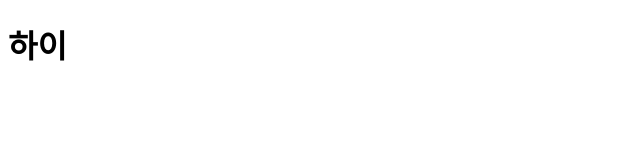
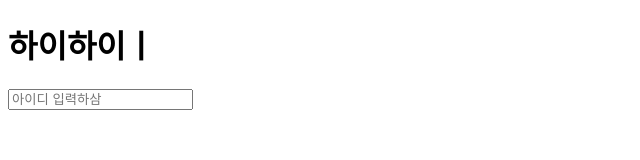
Before and after one commit to YeonJinCheon/first-repository, a plain HTML site: page git first repository/index.html in a window 1280 px wide. Shown: the whole page, without its empty margins (0-640 px from the left). Drawn offline with Linux system fonts and the light colour scheme.

Commit message:
아이디 입력창 추가

```diff
--- a/git first repository/index.html
+++ b/git first repository/index.html
@@ -6,6 +6,7 @@
     <title>Document</title>
 </head>
 <body>
-    <h1>하이</h1>
+    <h1>하이하이ㅣ</h1>
+    <input type="text" placeholder="아이디 입력하삼">
 </body>
 </html>
```
